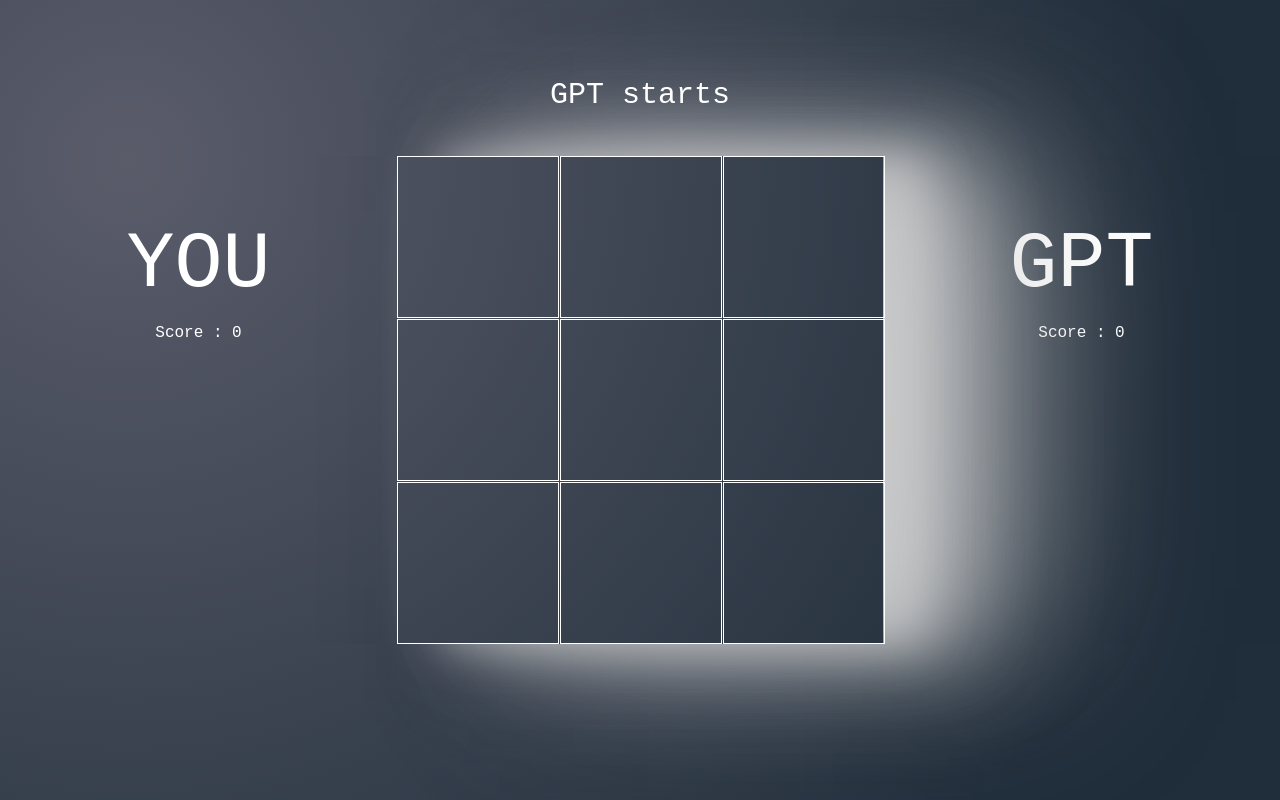
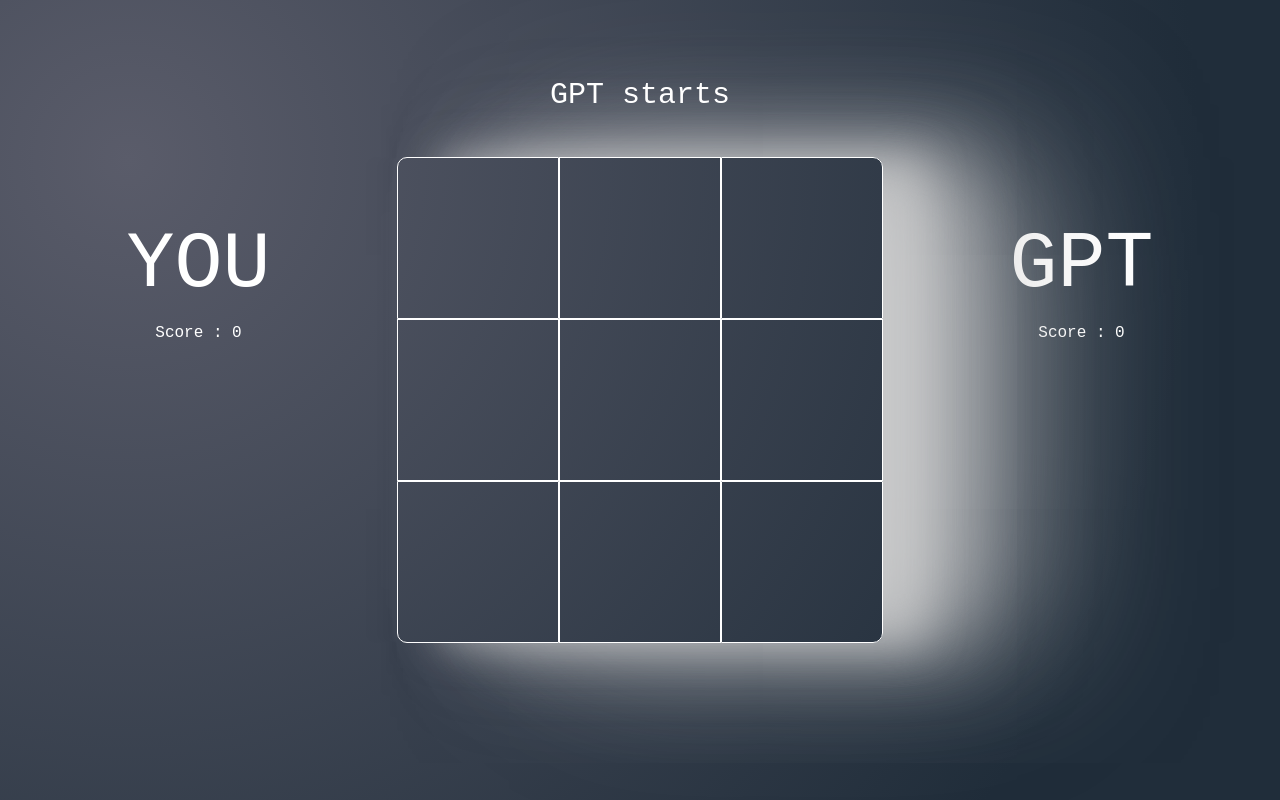
Before and after one commit to george572/tic-tac-toe-vs-chatGPT, a Vue app: page / in a window 1280 px wide. Both pictures are taken after a click on the button "START". Built offline with nearby package versions, Linux system fonts and the light colour scheme.

Commit message:
made cells rounded so the overal shape of the board is round

```diff
--- a/src/components/game-components/GameBoard.vue
+++ b/src/components/game-components/GameBoard.vue
@@ -144,8 +144,8 @@ const changeTurn = () => {
   min-height:486px;
   position: relative;
   display: grid;
+  border-radius: 10px;
   grid-template-columns: repeat(3, 1fr);
-  grid-gap: 1px;
   box-shadow: 0 0 40px rgba(212, 212, 212, 0.5),
               0 0 70px rgba(212, 212, 212, 0.5),
               0 0 100px rgba(212, 212, 212, 0.5),
--- a/src/components/game-components/GameBoardCell.vue
+++ b/src/components/game-components/GameBoardCell.vue
@@ -65,8 +65,21 @@ const emitPickCellEvent = () => {
   align-items: center;
   justify-content: center;
   transition: all 300ms;
+  overflow: hidden;
   img {
     width: 80px;
+  }
+  &:nth-child(1) {
+    border-top-left-radius: 10px;
+  }
+  &:nth-child(3) {
+    border-top-right-radius: 10px;
+  }
+  &:nth-child(7) {
+    border-bottom-left-radius: 10px;
+  }
+  &:nth-child(9) {
+    border-bottom-right-radius: 10px;
   }
 }
 .inactive {
```
